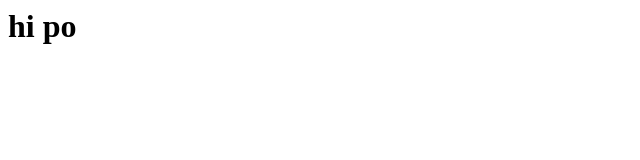
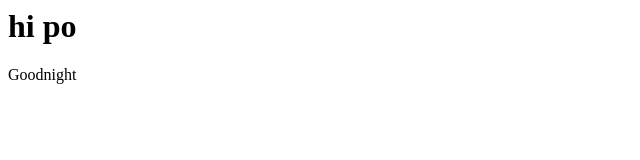
Before and after one commit to sampledon2/helloDon, a plain HTML site: page index.html in a window 1280 px wide. Shown: the full height of the page, 0-640 px from the left. Drawn offline with Linux system fonts and the light colour scheme.

Commit message:
errorUpdate

```diff
--- a/index.html
+++ b/index.html
@@ -6,7 +6,7 @@
   <body>
     <h1> hi po </h1>
 
-
+    Goodnight
     </body>
 
   </html>
```
